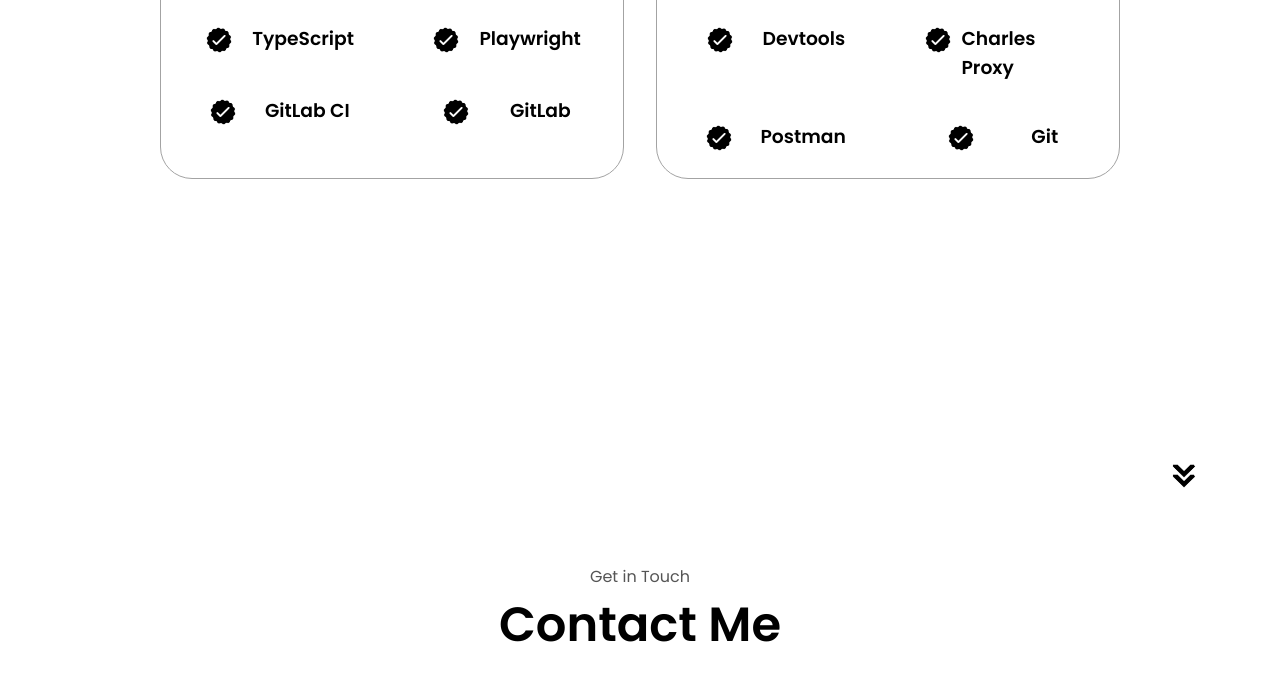
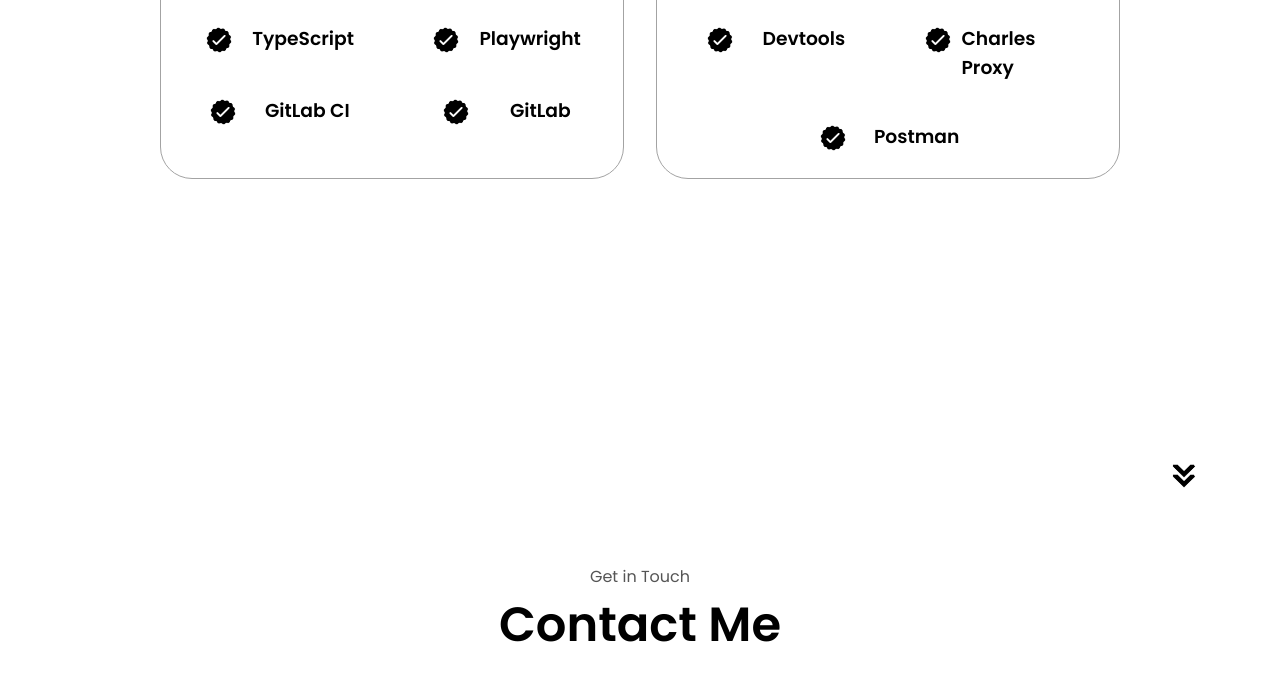
Before and after one commit to romansumkin/myPortfolioProject, a plain HTML site: page index.html in a window 1280 px wide. Shown: the part 1900-2590 px from the top of the page. Drawn offline with Linux system fonts and the light colour scheme.

Commit message:
Fix  expirience

```diff
--- a/index.html
+++ b/index.html
@@ -150,12 +150,6 @@
                                 <h3>Postman</h3>
                             </div>
                         </article>
-                        <article>
-                            <img src="./assets/checkmark.png" alt="Experience icon" class="icon" />
-                            <div>
-                                <h3>Git</h3>
-                            </div>
-                        </article>
                     </div>
                 </div>
             </div>
```
